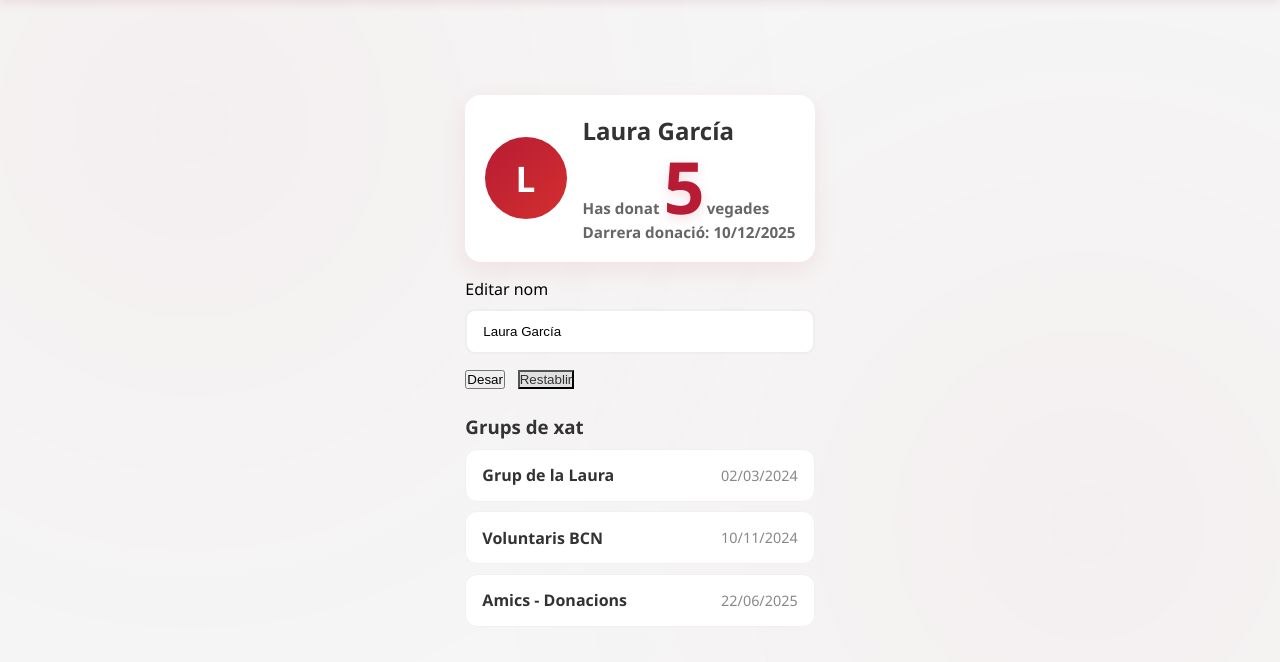
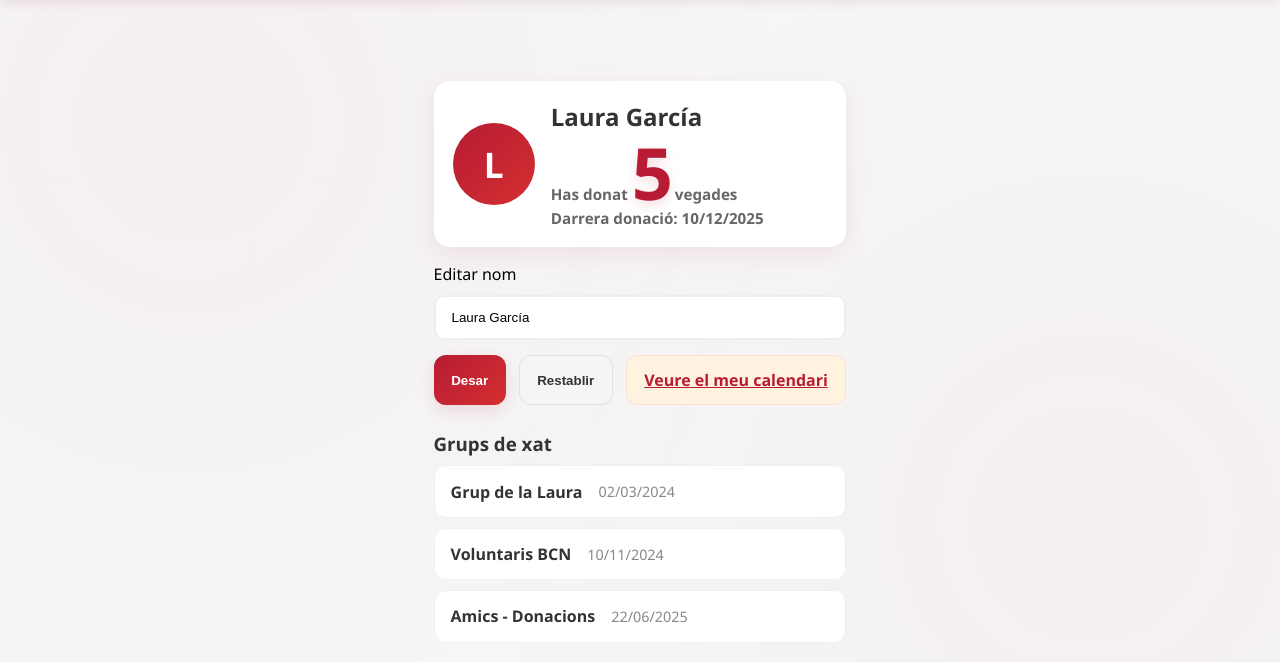
Before and after one commit to AinaBarnet/BancSang_Prototip, a plain HTML site: page personalizacion.html in a window 1280 px wide. Shown: the part 76-738 px from the top of the page. Drawn offline with Linux system fonts and the light colour scheme.

Commit message:
enlazar xats pagina user con pagina xats

```diff
--- a/personalizacion.html
+++ b/personalizacion.html
@@ -43,8 +43,9 @@
                 <label for="nameInput">Editar nom</label>
                 <input id="nameInput" type="text" placeholder="El teu nom">
                 <div class="control-actions">
-                    <button id="saveName" class="main-btn">Desar</button>
-                    <button id="resetName" class="main-btn" style="background:#e0e0e0;color:#333;">Restablir</button>
+                    <button id="saveName" class="main-btn save-btn">Desar</button>
+                    <button id="resetName" class="main-btn secondary">Restablir</button>
+                    <a href="calendari.html" class="main-btn calendar-btn">Veure el meu calendari</a>
                 </div>
             </div>
 
--- a/scripts/personalizacion.js
+++ b/scripts/personalizacion.js
@@ -35,10 +35,72 @@
 
     const ul = document.getElementById('groupsList');
     ul.innerHTML = '';
-    p.groups.forEach(g =>{
+    // Prepare mock chats to sync with xat page
+    const mockChats = p.groups.map((g, idx) => ({
+        id: `chat-${idx+1}`,
+        name: g.name,
+        joined: g.joined,
+        messages: [
+            { sender: 'system', text: `Benvingut a ${g.name}`, time: '10:00' },
+            { sender: p.name, text: 'Hola a tothom!', time: '10:02' }
+        ]
+    }));
+    try{
+        // Build contacts and conversations in the structure expected by ChatManager
+        const CONTACTS_KEY = 'bancSang_chat_contacts';
+        const CONV_KEY = 'bancSang_chat';
+
+        // Load existing
+        const existingContactsRaw = localStorage.getItem(CONTACTS_KEY);
+        const existingConvsRaw = localStorage.getItem(CONV_KEY);
+        let existingContacts = existingContactsRaw ? JSON.parse(existingContactsRaw) : [];
+        let existingConvs = existingConvsRaw ? JSON.parse(existingConvsRaw) : {};
+
+        mockChats.forEach((ch, idx) => {
+            const contactId = ch.id; // e.g. chat-1
+
+            // Add contact if not exists
+            if (!existingContacts.find(c => c.id === contactId)) {
+                existingContacts.push({
+                    id: contactId,
+                    name: ch.name,
+                    avatar: (ch.name || 'U').trim()[0].toUpperCase(),
+                    role: 'Grup',
+                    online: false,
+                    lastSeen: null
+                });
+            }
+
+            // Add conversation if not exists
+            if (!existingConvs[contactId]) {
+                // map messages to ChatManager format
+                const now = Date.now();
+                const msgs = (ch.messages || []).map((m, mi) => {
+                    const sender = (m.sender === p.name || m.sender === 'me') ? 'me' : contactId;
+                    return {
+                        id: `msg-${contactId}-${mi}-${Date.now()}`,
+                        text: m.text || m.message || '',
+                        sender: sender,
+                        timestamp: now - ((ch.messages.length - mi) * 60000),
+                        read: sender === 'me',
+                        sent: true
+                    };
+                });
+
+                existingConvs[contactId] = msgs;
+            }
+        });
+
+        // Save merged data back to localStorage
+        localStorage.setItem(CONTACTS_KEY, JSON.stringify(existingContacts));
+        localStorage.setItem(CONV_KEY, JSON.stringify(existingConvs));
+    }catch(e){console.error(e)}
+
+    // Render the groups list with links to xat using contactId param
+    mockChats.forEach(ch =>{
         const li = document.createElement('li');
         li.className = 'group-item';
-        li.innerHTML = `<div class="group-name">${escapeHtml(g.name)}</div><div class="group-date">${escapeHtml(g.joined)}</div>`;
+        li.innerHTML = `<a class="group-link" href="xat.html?contactId=${encodeURIComponent(ch.id)}"><div class=\"group-name\">${escapeHtml(ch.name)}</div><div class=\"group-date\">${escapeHtml(ch.joined)}</div></a>`;
         ul.appendChild(li);
     });
 
--- a/styles/personalizacion.css
+++ b/styles/personalizacion.css
@@ -60,6 +60,40 @@
 
 .control-actions{display:flex;gap:0.8rem;margin-top:0.4rem}
 
+/* Botones específicos de la página de personalización */
+.controls .main-btn{
+    padding:0.8rem 1.1rem;
+    border-radius:12px;
+    font-weight:700;
+    border: none;
+    cursor: pointer;
+    transition: all 0.18s ease;
+}
+
+.controls .main-btn.save-btn{
+    background: linear-gradient(135deg,var(--primary),#d32f2f);
+    color: white;
+    box-shadow: 0 6px 16px rgba(183,28,52,0.12);
+}
+
+.controls .main-btn.save-btn:hover{ transform: translateY(-2px); }
+
+.controls .main-btn.secondary{
+    background: #f5f5f5;
+    color: #333;
+    border: 1px solid #e0e0e0;
+}
+
+.controls .main-btn.secondary:hover{ background:#eee; }
+
+.controls .main-btn.calendar-btn{
+    background: #fff3e0;
+    color: #b71c34;
+    border: 1px solid rgba(183,28,52,0.08);
+}
+
+.controls .main-btn.calendar-btn:hover{ background:#fff0d6; }
+
 .groups{margin-top:1.6rem}
 
 .groups h3{margin-bottom:0.6rem;color:#333}
@@ -74,7 +108,15 @@
     justify-content:space-between;
     align-items:center;
     border:1px solid #f0f0f0;
+
 }
+
+.group-item a.group-link{ display:flex; align-items:center; gap:1rem; text-decoration:none; color:inherit; width:100%; }
+
+.group-item a.group-link:hover{ background: linear-gradient(135deg,#fff7f8, #fff3f5); padding:0.8rem; border-radius:10px }
+
+.group-item .group-name{ font-weight:700; color:#333 }
+.group-item .group-date{ color:#888; font-size:0.9rem }
 
 .group-name{font-weight:700;color:#333}
 .group-date{color:#888;font-size:0.9rem}
```
Also changed, not shown: scripts/xat-mock.js (added, +70 -0 lines), scripts/xat.js (+12 -0 lines).
